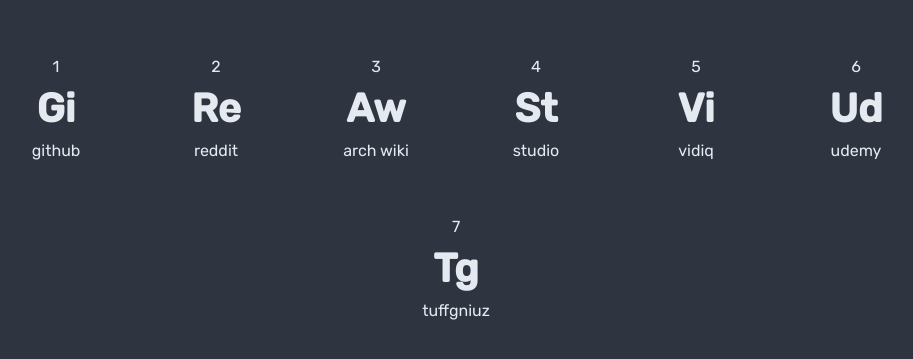
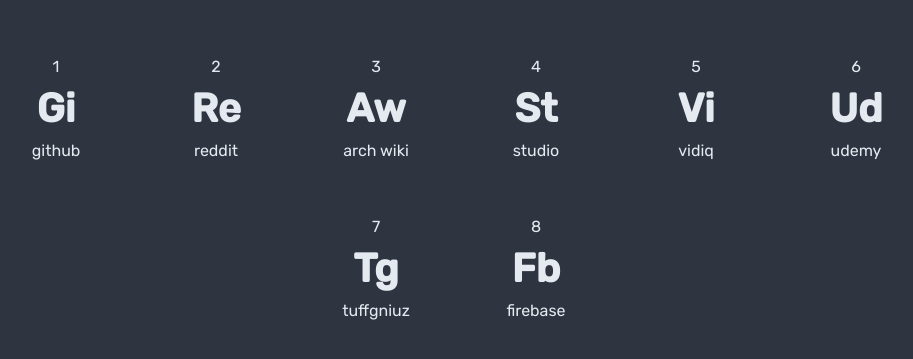
Before and after one commit to tuffgniuz/periodic-table-of-the-web, a plain HTML site: page index.html in a window 1280 px wide. Shown: the part 211-570 px from the top of the page, without its empty margins (184-1097 px from the left). Drawn offline with Linux system fonts and the light colour scheme.

Commit message:
Added new element

```diff
--- a/index.html
+++ b/index.html
@@ -17,6 +17,7 @@
           <tg-web-element symbol="Vi" name="vidiq" link="https://app.vidiq.com/"></tg-web-element>
           <tg-web-element symbol="Ud" name="udemy" link="https://udemy.com/"></tg-web-element>
           <tg-web-element symbol="Tg" name="tuffgniuz" link="https://tuffgniuz.xyz/"></tg-web-element>
+          <tg-web-element symbol="Fb" name="firebase" link="https://firebase.google.com/?authuser=3"></tg-web-element>
     </div>
   </body>
   <script src="./index.js"></script>
```
